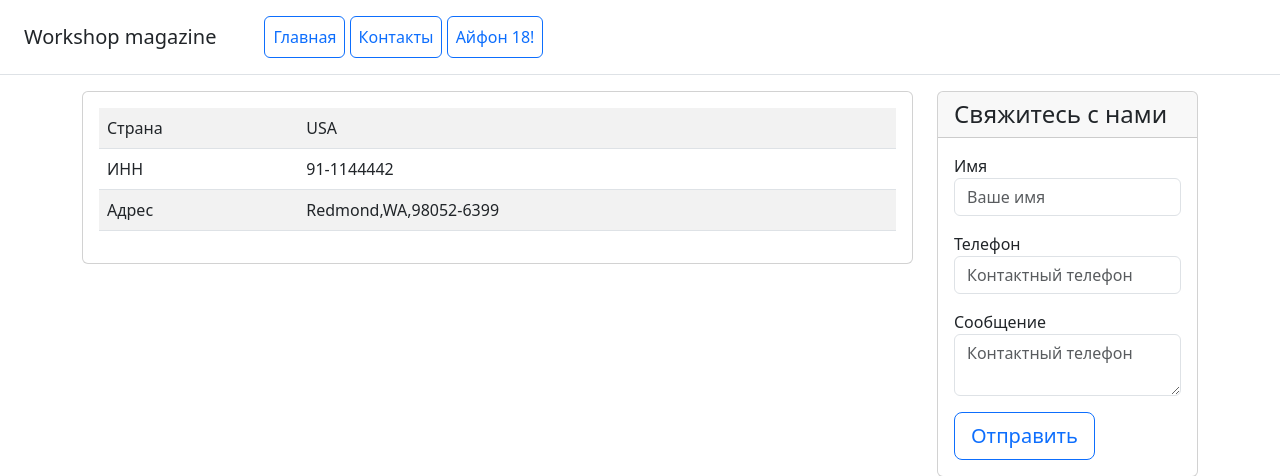
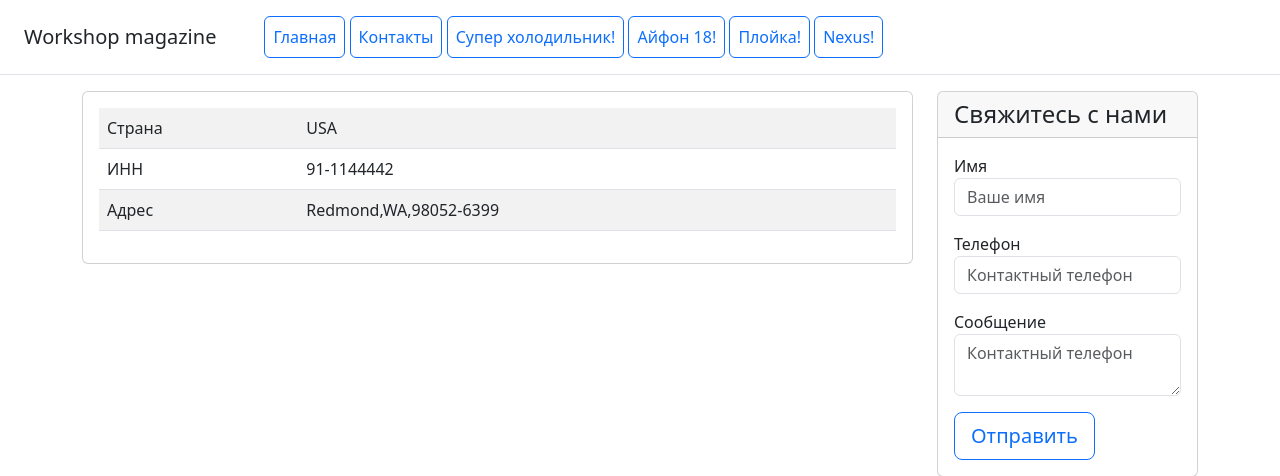
Before and after one commit to TonyShikhovtsev/work_shop_magazine, a Django app: page /contacts/ in a window 1280 px wide. Shown: the top 476 px of the page. Run offline with Django 4.2, Linux system fonts and the light colour scheme; some libraries are stand-ins or nearby versions.

Commit message:
Внесение правок

```diff
--- a/catalog/models.py
+++ b/catalog/models.py
@@ -18,7 +18,7 @@ class Category(models.Model):
 class Product(models.Model):
     name = models.CharField(max_length=100, verbose_name='Наименование')
     description = models.TextField(max_length=250, **NULLABLE, verbose_name='Описание')
-    image = models.ImageField(verbose_name='изображение (превью)', upload_to='images/', **NULLABLE)
+    image = models.ImageField(verbose_name='изображение (превью)', upload_to='media/', **NULLABLE)
     category = models.ForeignKey(Category, **NULLABLE, on_delete=models.CASCADE, verbose_name='Категория')
     purchase_price = models.IntegerField(**NULLABLE, verbose_name='Цена за покупку')
     creation_date = models.DateField(**NULLABLE, verbose_name='Дата создания')
--- a/catalog/templates/catalog/base.html
+++ b/catalog/templates/catalog/base.html
@@ -12,7 +12,10 @@
     <nav class="ms-5">
         <a class="p-2 btn btn-outline-primary" href="/">Главная</a>
         <a class="p-2 btn btn-outline-primary" href="/contacts/">Контакты</a>
-        <a class="p-2 btn btn-outline-primary" href="/info/">Айфон 18!</a>
+        <a class="p-2 btn btn-outline-primary" href="/product/1/">Супер холодильник!</a>
+        <a class="p-2 btn btn-outline-primary" href="/product/2/">Айфон 18!</a>
+        <a class="p-2 btn btn-outline-primary" href="/product/3/">Плойка!</a>
+        <a class="p-2 btn btn-outline-primary" href="/product/4/">Nexus!</a>
     </nav>
 </div>
 
--- a/catalog/templates/catalog/info.html
+++ b/catalog/templates/catalog/product.html
@@ -1,4 +1,5 @@
 {% extends 'catalog/base.html' %}
+{% load filter %}
 
 
 {% block content %}
@@ -11,8 +12,7 @@
                 </div>
                 <div class="card-body">
                     <h1 class="card-title pricing-card-title">{{ product.purchase_price }} руб</h1>
-                    <img src="{{ MEDIA_URL }}images/iphone18.jpeg" alt="Изображение товара" class="img-fluid">
-                    <img src="{{ MEDIA_URL }}images/iphone18.jpeg" alt="Image">
+                    <img src="{{ product.image|media_url }}" alt="Изображение товара" class="img-fluid">
                     <button type="button" class="btn btn-lg btn-block btn-outline-primary">Купить</button>
                 </div>
             </div>
--- a/catalog/urls.py
+++ b/catalog/urls.py
@@ -1,13 +1,10 @@
 from django.urls import path
 from django.conf import settings
 from django.conf.urls.static import static
-from catalog.views import home, contacts, info
+from catalog.views import home, contacts,  product
 
 urlpatterns = [
     path('', home),
     path('contacts/', contacts),
-    path('info/', info)
-]
-
-if settings.DEBUG:
-    urlpatterns += static(settings.MEDIA_URL, document_root=settings.MEDIA_ROOT)
+    path('product/<int:pk>/', product, name='product_detail')
+]+ static(settings.MEDIA_URL, document_root=settings.MEDIA_ROOT)
--- a/catalog/views.py
+++ b/catalog/views.py
@@ -1,4 +1,4 @@
-from django.shortcuts import render
+from django.shortcuts import render,  get_object_or_404
 from catalog.models import Product
 
 def home(requests):
@@ -19,9 +19,10 @@ def contacts(requests):
         print("{}, ({}) says: {}\n{}".format(name, email, subject, message))
     return render(requests, 'catalog/contacts.html')
 
-def info(requests):
-    product = Product.objects.get(name='Айфон 18')
+
+def product(request, pk):
+    product = get_object_or_404(Product, pk=pk)
     context = {
         'product': product
     }
-    return render(requests, 'catalog/info.html', context)
+    return render(request, 'catalog/product.html', context)
```
